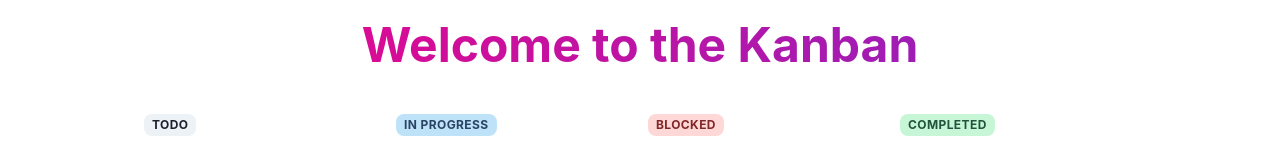
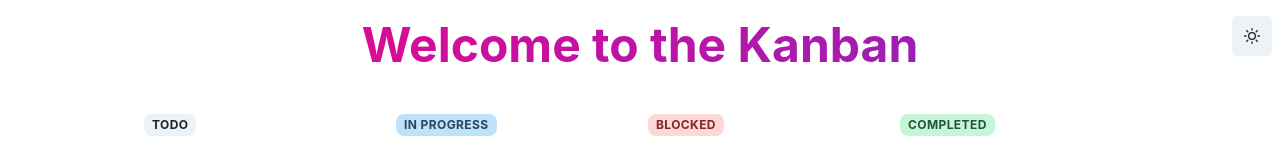
Before and after one commit to iliaalekseevofb/Simple-kanban, a React (Vite) app: page / in a window 1280 px wide. Shown: the top 154 px of the page. Built offline with nearby package versions, Linux system fonts and the light colour scheme.

Commit message:
Dark mode switcher is added

```diff
--- a/src/App.tsx
+++ b/src/App.tsx
@@ -2,6 +2,7 @@ import { Heading, Container, SimpleGrid } from '@chakra-ui/react';
 import { DndProvider } from 'react-dnd';
 import { HTML5Backend } from 'react-dnd-html5-backend';
 import Column from './components/Column';
+import DarkModeIconButton from './components/DarkModeIconButton';
 import { ColumnType } from './utils/enums';
 
 function App() {
@@ -17,6 +18,11 @@ function App() {
       >
         Welcome to the Kanban
       </Heading>
+      <DarkModeIconButton
+        position='absolute'
+        top={0}
+        right={2}
+      />
       <Container
         maxWidth='container.lg'
         px={4}
--- /dev/null
+++ b/src/components/DarkModeIconButton.tsx
@@ -0,0 +1,22 @@
+import React from 'react';
+import { IconButton, useColorMode } from "@chakra-ui/react";
+import { MoonIcon, SunIcon } from "@chakra-ui/icons";
+
+function DarkModeIconButton ({
+  ...rest
+}: React.ComponentPropsWithoutRef<typeof IconButton>) {
+  const { colorMode, toggleColorMode } = useColorMode();
+
+  const isDark = colorMode === 'dark';
+
+  return (
+    <IconButton
+      onClick={toggleColorMode}
+      icon={isDark ? <MoonIcon /> : <SunIcon />}
+      aria-label = 'dark-mode-toggle'
+      {...rest}
+    />
+  )
+}
+
+export default DarkModeIconButton;
--- a/src/hooks/useTaskDragAndDrop.ts
+++ b/src/hooks/useTaskDragAndDrop.ts
@@ -26,6 +26,7 @@ function useTaskDragAndDrop<T extends HTMLElement> ({
     })
   })
 
+  // eslint-disable-next-line @typescript-eslint/no-unused-vars
   const [_, drop] = useDrop<DragItem, void, unknown>({
     accept: ItemType.TASK,
     hover: (item, monitor) => {
@@ -44,6 +45,7 @@ function useTaskDragAndDrop<T extends HTMLElement> ({
       const isDraggedItemBelowHovered = !isDraggedItemAboveHovered;
 
       // get mouse coordinates
+      // eslint-disable-next-line @typescript-eslint/no-unused-vars
       const { x: mouseX, y: mouseY } = monitor.getClientOffset() as XYCoord;
 
       // get hover item rectangle
```
